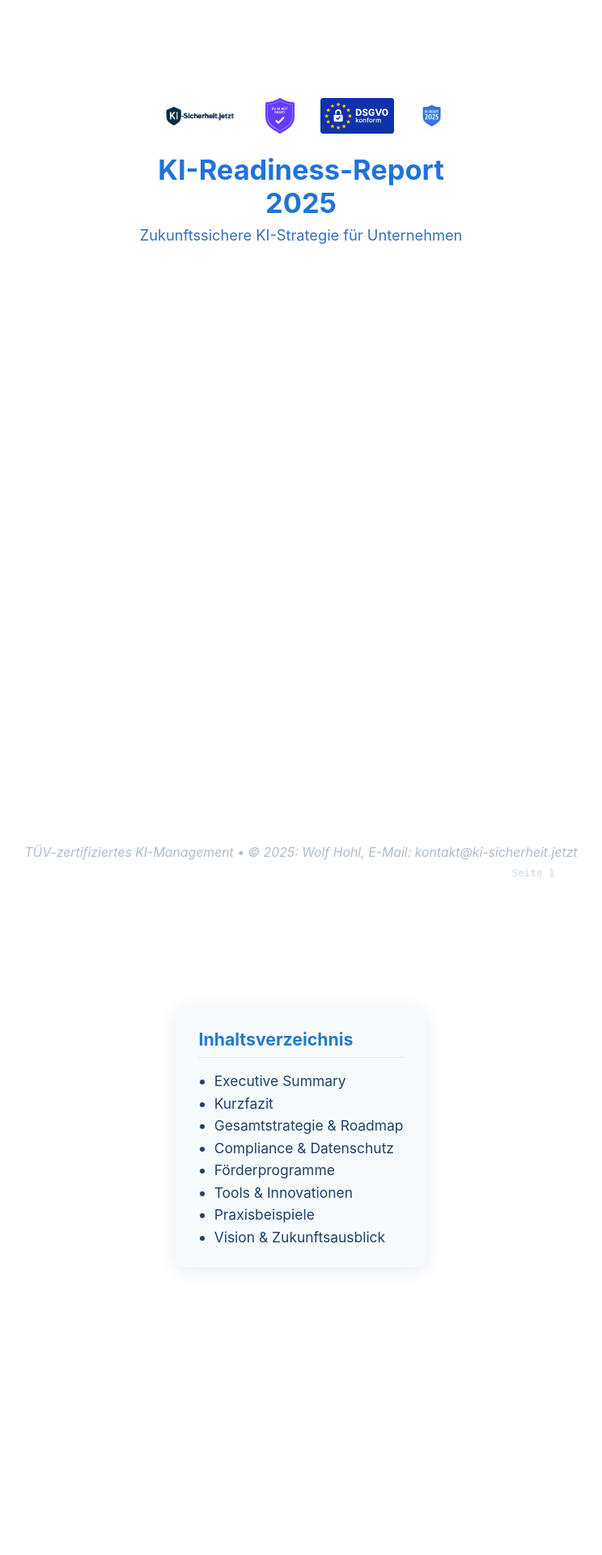
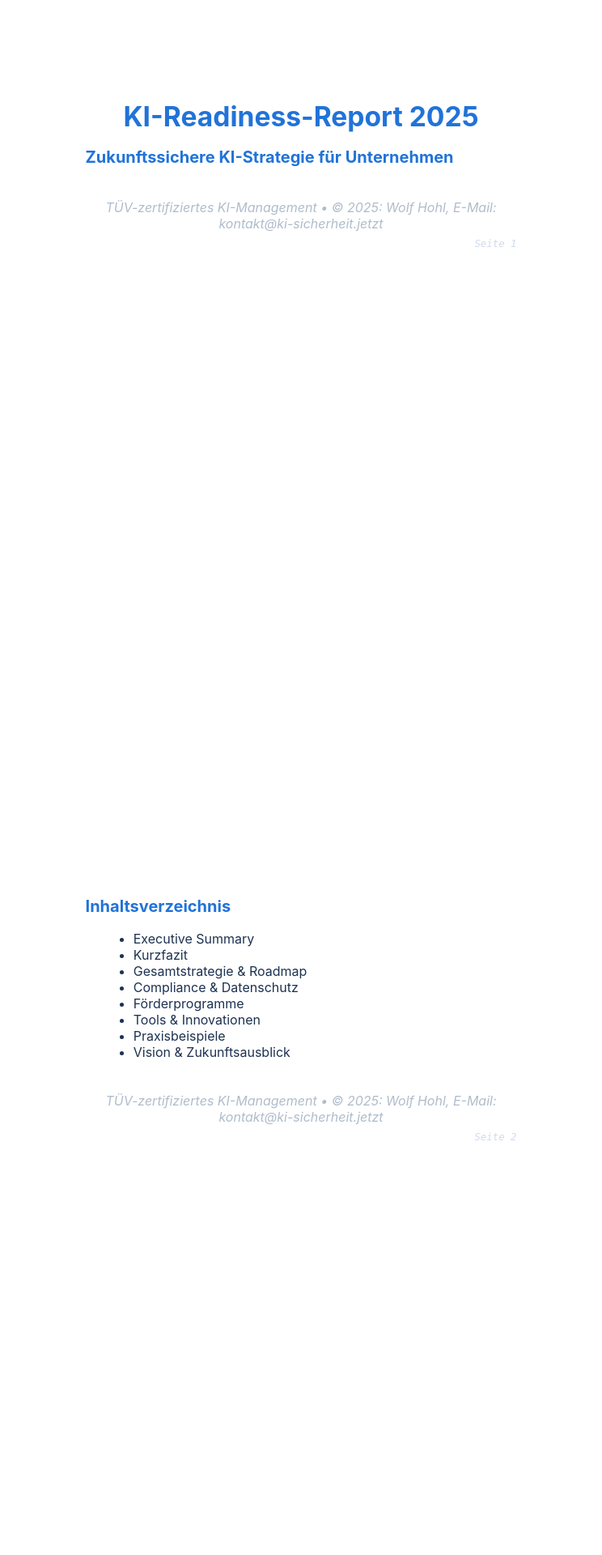
Before and after one commit to Wolf-Achtung/make-ki-backend-neu, a Python web app: template templates/pdf_template.html in a window 1280 px wide. Shown: the top 1920 px of the page at 81% size, without its empty margins (268-1012 px from the left). Run offline with Jinja, Linux system fonts and the light colour scheme; the template is opened without the code that fills it, so the values that code supplies are empty.

Commit message:
Add files via upload

```diff
--- a/templates/pdf_template.html
+++ b/templates/pdf_template.html
@@ -8,125 +8,63 @@
       background: #fff;
       margin: 0;
       padding: 0;
-      font-family: 'Inter', 'Fira Sans', Arial, sans-serif;
+      font-family: 'Inter', Arial, sans-serif;
       color: #1d3250;
     }
-    .pdf-page {
-      width: 210mm;
-      min-height: 297mm;
-      max-width: 210mm;
-      margin: 0 auto 0 auto;
-      padding: 32mm 20mm 32mm 20mm;
+    .report-section {
+      width: 175mm;
+      min-height: 245mm;
+      margin: 0 auto 30mm auto;
+      padding: 18mm 17mm 24mm 17mm;
       background: #fff;
-      border-radius: 14px;
       box-sizing: border-box;
-      position: relative;
-      display: flex;
-      flex-direction: column;
-      justify-content: flex-start;
       page-break-after: always;
-      overflow: hidden;
     }
-    .header-logo-row {
-      display: flex;
-      justify-content: center;
-      align-items: center;
-      gap: 32px;
-      margin: 0 0 24px 0;
+    h1, h2 {
+      color: #2173d8;
+      margin-top: 0;
+      margin-bottom: 18px;
     }
-    .header-logo-row img {
-      max-height: 44px;
-      max-width: 100px;
-      object-fit: contain;
-      background: transparent;
-      display: block;
-    }
-    .main-title {
-      font-size: 2.15em;
-      color: #2173d8;
-      text-align: center;
-      font-weight: bold;
-      margin: 22px 0 8px 0;
-    }
-    .subtitle {
-      font-size: 1.14em;
-      color: #3370b8;
-      text-align: center;
-      margin-bottom: 44px;
-    }
-    .chapter-box {
-      background: #f7fafd;
-      border-radius: 10px;
-      padding: 24px 28px;
-      margin: 0 auto 0 auto;
-      max-width: 16cm;
-      color: #204169;
-      font-size: 1.09em;
-      line-height: 1.58;
-      box-shadow: 0 1mm 6mm #e7ebf2;
-      page-break-inside: avoid;
-      word-break: break-word;
-    }
-    h2 {
-      color: #2579ce;
-      font-size: 1.22em;
-      font-weight: 700;
-      margin-top: 0;
-      margin-bottom: 15px;
-      border-bottom: 1.2px solid #e7ebf2;
-      padding-bottom: 4px;
-    }
+    h1 { font-size: 2.1em; text-align: center; margin-top: 55px; }
+    h2 { font-size: 1.25em; }
     .footer-pdf {
-      position: absolute;
-      left: 0;
-      right: 0;
-      bottom: 16mm;
+      margin-top: 40px;
       text-align: center;
       color: #a9b7c7;
-      font-size: 0.99em;
+      font-size: 1em;
       opacity: 0.92;
       font-style: italic;
     }
     .seitenzahl {
-      position: absolute;
-      right: 22mm;
-      bottom: 10mm;
+      text-align: right;
       color: #c5cfe4;
-      font-size: 0.97em;
+      font-size: 0.95em;
+      font-family: monospace;
+      margin-top: 8px;
       opacity: 0.84;
-      font-family: monospace;
     }
     ul, ol {
-      margin-left: 1.1em;
+      margin-left: 1.2em;
       margin-bottom: 1em;
-      padding-left: 0.1em;
     }
-    .inhalt ul { margin: 0 0 0 1em; }
+    b { color: #2173d8; }
   </style>
 </head>
 <body>
 
 <!-- TITELSEITE -->
-<div class="pdf-page">
-  <div>
-    <div class="header-logo-row">
-      <img src="ki-sicherheit-logo.png" alt="KI-Sicherheit Logo" />
-      <img src="eu-ai.svg" alt="EU AI Act Logo" />
-      <img src="dsgvo.svg" alt="DSGVO Logo" />
-      <img src="ki-ready-2025.webp" alt="KI-Ready 2025" />
-    </div>
-    <div class="main-title">KI-Readiness-Report<br>2025</div>
-    <div class="subtitle">Zukunftssichere KI-Strategie für Unternehmen</div>
-  </div>
+<div class="report-section">
+  <h1>KI-Readiness-Report 2025</h1>
+  <h2>Zukunftssichere KI-Strategie für Unternehmen</h2>
+  <!-- Optional: Logos als <img> hier -->
   <div class="footer-pdf">
     TÜV-zertifiziertes KI-Management • © 2025: Wolf Hohl, E-Mail: kontakt@ki-sicherheit.jetzt
+    <div class="seitenzahl">Seite 1</div>
   </div>
-  <div class="seitenzahl">Seite 1</div>
 </div>
 
 <!-- INHALTSVERZEICHNIS -->
-<div class="pdf-page">
-  <div class="chapter-box inhalt">
+<div class="report-section">
   <h2>Inhaltsverzeichnis</h2>
   <ul>
     <li>Executive Summary</li>
@@ -138,28 +76,24 @@
     <li>Praxisbeispiele</li>
     <li>Vision & Zukunftsausblick</li>
   </ul>
-  </div>
   <div class="footer-pdf">
     TÜV-zertifiziertes KI-Management • © 2025: Wolf Hohl, E-Mail: kontakt@ki-sicherheit.jetzt
+    <div class="seitenzahl">Seite 2</div>
   </div>
-  <div class="seitenzahl">Seite 2</div>
 </div>
 
 <!-- EXECUTIVE SUMMARY -->
-<div class="pdf-page">
-  <div class="chapter-box">
+<div class="report-section">
   <h2>Executive Summary</h2>
   <div>{{ executive_summary | safe }}</div>
-  </div>
   <div class="footer-pdf">
     TÜV-zertifiziertes KI-Management • © 2025: Wolf Hohl, E-Mail: kontakt@ki-sicherheit.jetzt
+    <div class="seitenzahl">Seite 3</div>
   </div>
-  <div class="seitenzahl">Seite 3</div>
 </div>
 
 <!-- KURZFAZIT -->
-<div class="pdf-page">
-  <div class="chapter-box">
+<div class="report-section">
   <h2>Kurzfazit</h2>
   {% if summary_klein %}
     <div><b>Kleine Unternehmen:</b> {{ summary_klein | safe }}</div>
@@ -170,91 +104,78 @@
   {% if summary_solo %}
     <div><b>Solo-Unternehmen:</b> {{ summary_solo | safe }}</div>
   {% endif %}
-  </div>
   <div class="footer-pdf">
     TÜV-zertifiziertes KI-Management • © 2025: Wolf Hohl, E-Mail: kontakt@ki-sicherheit.jetzt
+    <div class="seitenzahl">Seite 4</div>
   </div>
-  <div class="seitenzahl">Seite 4</div>
 </div>
 
 <!-- GESAMTSTRATEGIE & ROADMAP -->
-<div class="pdf-page">
-  <div class="chapter-box">
+<div class="report-section">
   <h2>Gesamtstrategie & Roadmap</h2>
   <div>{{ gesamtstrategie | safe }}</div>
   <div style="margin-top: 2em;">{{ roadmap | safe }}</div>
-  </div>
   <div class="footer-pdf">
     TÜV-zertifiziertes KI-Management • © 2025: Wolf Hohl, E-Mail: kontakt@ki-sicherheit.jetzt
-  </div>
     <div class="seitenzahl">Seite 5</div>
   </div>
-
+</div>
 <!-- COMPLIANCE & DATENSCHUTZ -->
-<div class="pdf-page">
-  <div class="chapter-box">
+<div class="report-section">
   <h2>Compliance & Datenschutz</h2>
   <div>{{ compliance | safe }}</div>
   <div style="margin-top: 2em;">{{ datenschutz | safe }}</div>
-  </div>
   <div class="footer-pdf">
     TÜV-zertifiziertes KI-Management • © 2025: Wolf Hohl, E-Mail: kontakt@ki-sicherheit.jetzt
-  </div>
     <div class="seitenzahl">Seite 6</div>
   </div>
+</div>
+
 <!-- FÖRDERPROGRAMME -->
-<div class="pdf-page">
-  <div class="chapter-box">
+<div class="report-section">
   <h2>Förderprogramme</h2>
   <div>{{ foerderprogramme | safe }}</div>
   {% if foerdermittel %}
     <div style="margin-top:1em;">{{ foerdermittel | safe }}</div>
   {% endif %}
-  </div>
   <div class="footer-pdf">
     TÜV-zertifiziertes KI-Management • © 2025: Wolf Hohl, E-Mail: kontakt@ki-sicherheit.jetzt
+    <div class="seitenzahl">Seite 7</div>
   </div>
-  <div class="seitenzahl">Seite 7</div>
 </div>
 
 <!-- TOOLS & INNOVATIONEN -->
-<div class="pdf-page">
-  <div class="chapter-box">
+<div class="report-section">
   <h2>Tools & Innovationen</h2>
   <div>{{ tools | safe }}</div>
   <div style="margin-top:1.6em;">{{ innovation | safe }}</div>
-  </div>
   <div class="footer-pdf">
     TÜV-zertifiziertes KI-Management • © 2025: Wolf Hohl, E-Mail: kontakt@ki-sicherheit.jetzt
+    <div class="seitenzahl">Seite 8</div>
   </div>
-  <div class="seitenzahl">Seite 8</div>
 </div>
 
 <!-- PRAXISBEISPIELE -->
-<div class="pdf-page">
-  <div class="chapter-box">
+<div class="report-section">
   <h2>Praxisbeispiele</h2>
   <div>{{ praxisbeispiele | safe }}</div>
-  </div>
   <div class="footer-pdf">
     TÜV-zertifiziertes KI-Management • © 2025: Wolf Hohl, E-Mail: kontakt@ki-sicherheit.jetzt
+    <div class="seitenzahl">Seite 9</div>
   </div>
-  <div class="seitenzahl">Seite 9</div>
 </div>
 
 <!-- VISION & ZUKUNFTSAUSBLICK -->
-<div class="pdf-page">
-  <div class="chapter-box">
+<div class="report-section">
   <h2>Vision & Zukunftsausblick</h2>
   <div>{{ moonshot_vision | safe }}</div>
   {% if eu_ai_act %}
     <div style="margin-top:1.4em;"><b>EU AI Act:</b> {{ eu_ai_act | safe }}</div>
   {% endif %}
-  </div>
   <div class="footer-pdf">
     TÜV-zertifiziertes KI-Management • © 2025: Wolf Hohl, E-Mail: kontakt@ki-sicherheit.jetzt
+    <div class="seitenzahl">Seite 10</div>
   </div>
-  <div class="seitenzahl">Seite 10</div>
 </div>
 
 </body>
```
Lines whose indentation alone changed are shown as unchanged.
